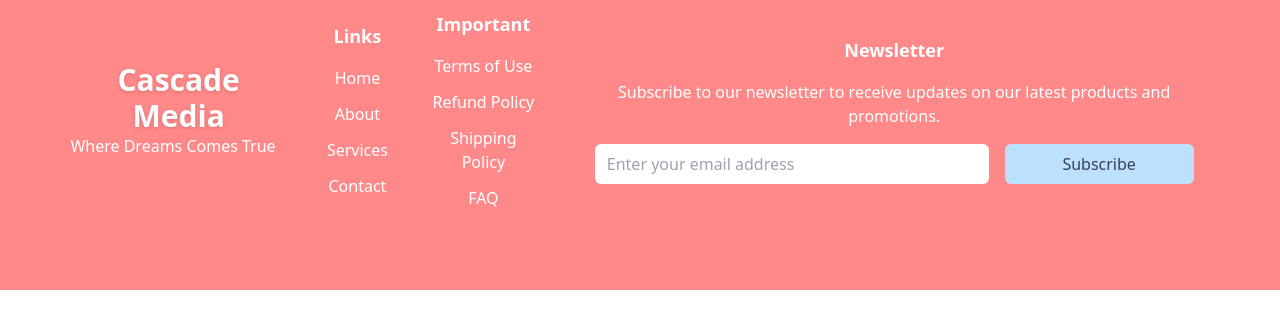
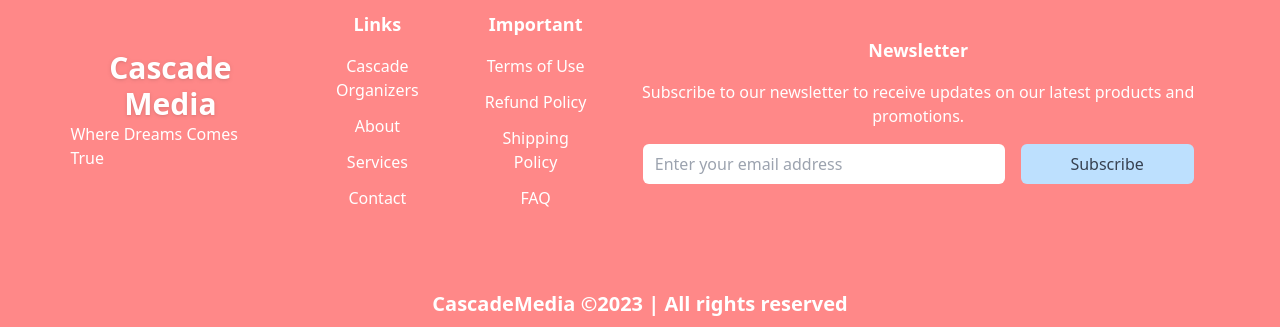
Before and after one commit to singh2034/social-Media-Agency, a React (Vite) app: page / in a window 1280 px wide. Shown: the part 3352-3679 px from the top of the page. Before the commit the page ends 3642 px from the top, so only its background shows below. Built offline with nearby package versions, Linux system fonts and the light colour scheme.

Commit message:
images&footer-changed-underdeveloped

```diff
--- a/src/components/Footer.tsx
+++ b/src/components/Footer.tsx
@@ -31,7 +31,7 @@ const Footer = () => {
               <ul className="list-none space-y-3">
                 <li>
                   <a href="#" className="hover:text-gray-300">
-                    Home
+                    Cascade Organizers
                   </a>
                 </li>
                 <li>
@@ -107,6 +107,12 @@ const Footer = () => {
           </div>
         </div>
       </div>
+      {/* copyright section */}
+      <div className="flex justify-center pb-3 text-white font-bold text-lg items-center md:text-xl sm:items-center">
+        <p>
+          CascadeMedia &copy;{new Date().getFullYear()} | All rights reserved
+        </p>
+      </div>
     </footer>
   );
 };
```
Also changed, not shown: src/assets/heroImg.png.
